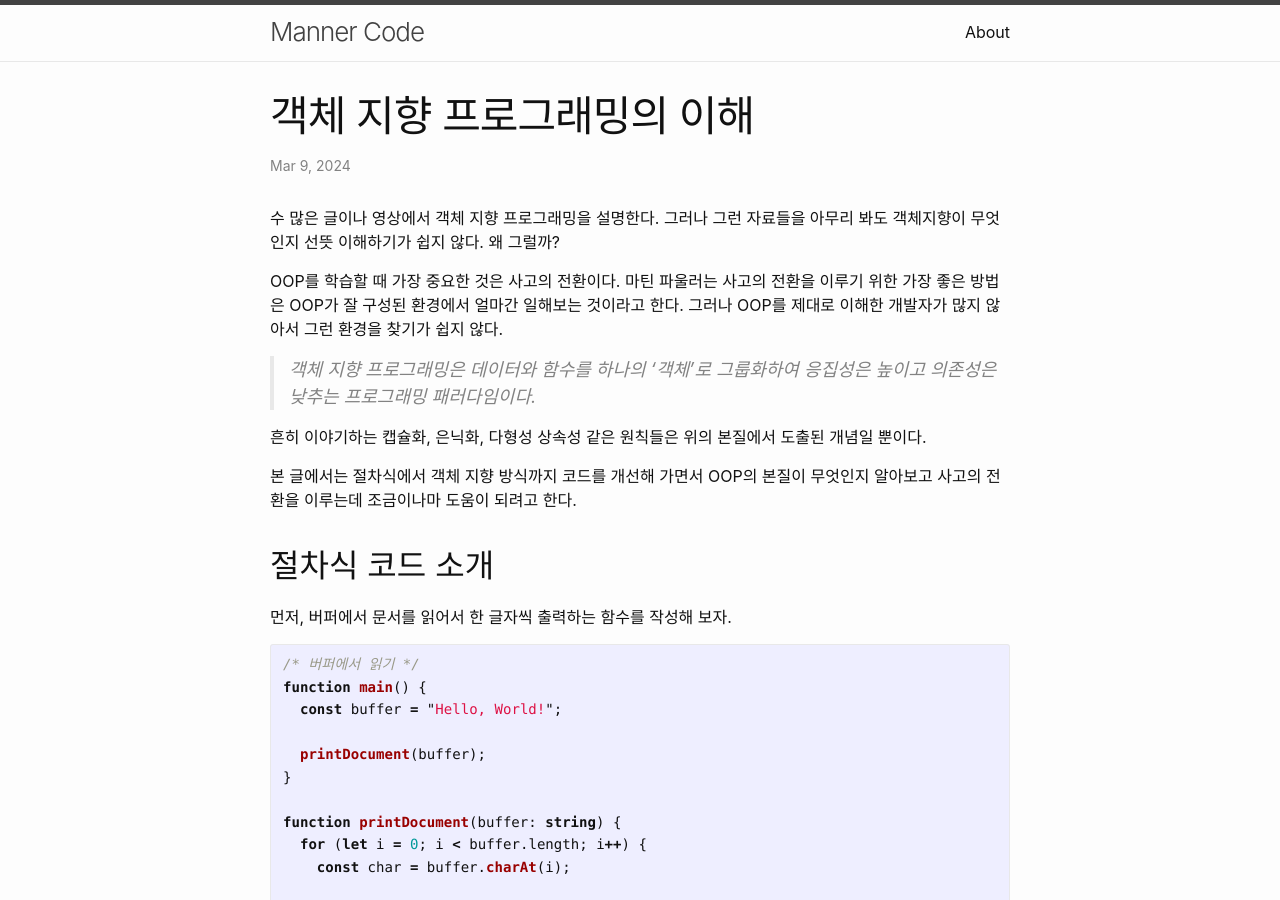
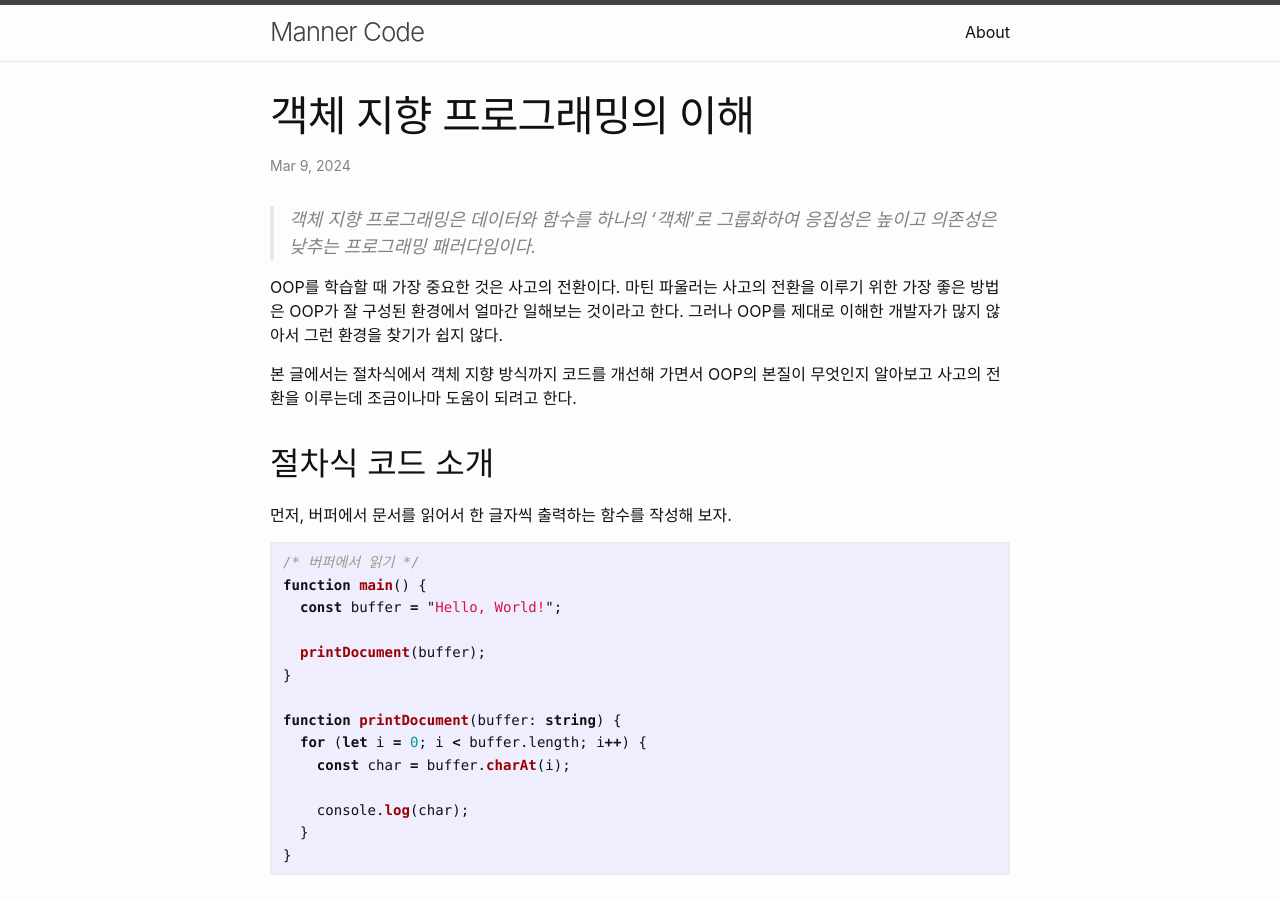
Before and after one commit to mannercode/mannercode.github.io, a Jekyll site: the page built from _posts/2024-03-09-understanding_object-oriented_programming.md, in a window 1280 px wide and 900 px high. Built offline with Jekyll 4.4.1, drawn with Linux system fonts in a browser that asks for light colours; comment, search, counter and statistics services are not loaded; some of the changed text lies outside the part shown.

Commit message:
객체 지향 프로그래밍 글 수정

````diff
--- a/_posts/2024-03-09-understanding_object-oriented_programming.md
+++ b/_posts/2024-03-09-understanding_object-oriented_programming.md
@@ -3,13 +3,9 @@ layout: post
 title:  "객체 지향 프로그래밍의 이해"
 ---
 
-수 많은 글이나 영상에서 객체 지향 프로그래밍을 설명한다. 그러나 그런 자료들을 아무리 봐도 객체지향이 무엇인지 선뜻 이해하기가 쉽지 않다. 왜 그럴까?
+> 객체 지향 프로그래밍은 데이터와 함수를 하나의 '객체'로 그룹화하여 응집성은 높이고 의존성은 낮추는 프로그래밍 패러다임이다.
 
 OOP를 학습할 때 가장 중요한 것은 사고의 전환이다. 마틴 파울러는 사고의 전환을 이루기 위한 가장 좋은 방법은 OOP가 잘 구성된 환경에서 얼마간 일해보는 것이라고 한다. 그러나 OOP를 제대로 이해한 개발자가 많지 않아서 그런 환경을 찾기가 쉽지 않다.
-
-> 객체 지향 프로그래밍은 데이터와 함수를 하나의 '객체'로 그룹화하여 응집성은 높이고 의존성은 낮추는 프로그래밍 패러다임이다.
-
-흔히 이야기하는 캡슐화, 은닉화, 다형성 상속성 같은 원칙들은 위의 본질에서 도출된 개념일 뿐이다.
 
 본 글에서는 절차식에서 객체 지향 방식까지 코드를 개선해 가면서 OOP의 본질이 무엇인지 알아보고 사고의 전환을 이루는데 조금이나마 도움이 되려고 한다.
 
@@ -228,7 +224,7 @@ function printFileDocument(doc: File) {
 ```
 언뜻 괜찮은 방법처럼 보인다.
 
-그런데 보통은 아래처럼 연결된 함수를 중첩해서 호출하기 마련이다.
+그런데 보통은 아래처럼 중첩해서 함수를 호출하기 마련이다.
 
 ```ts
 function main() {
````
